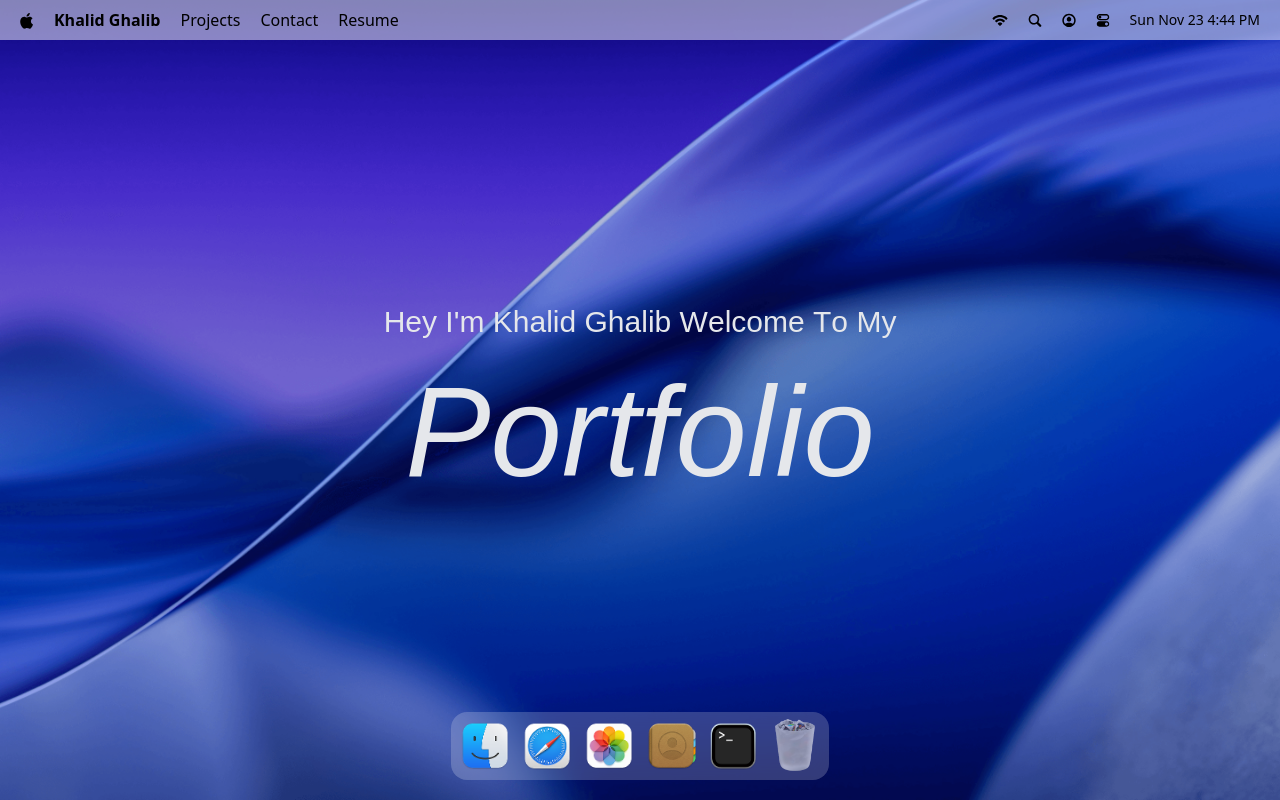
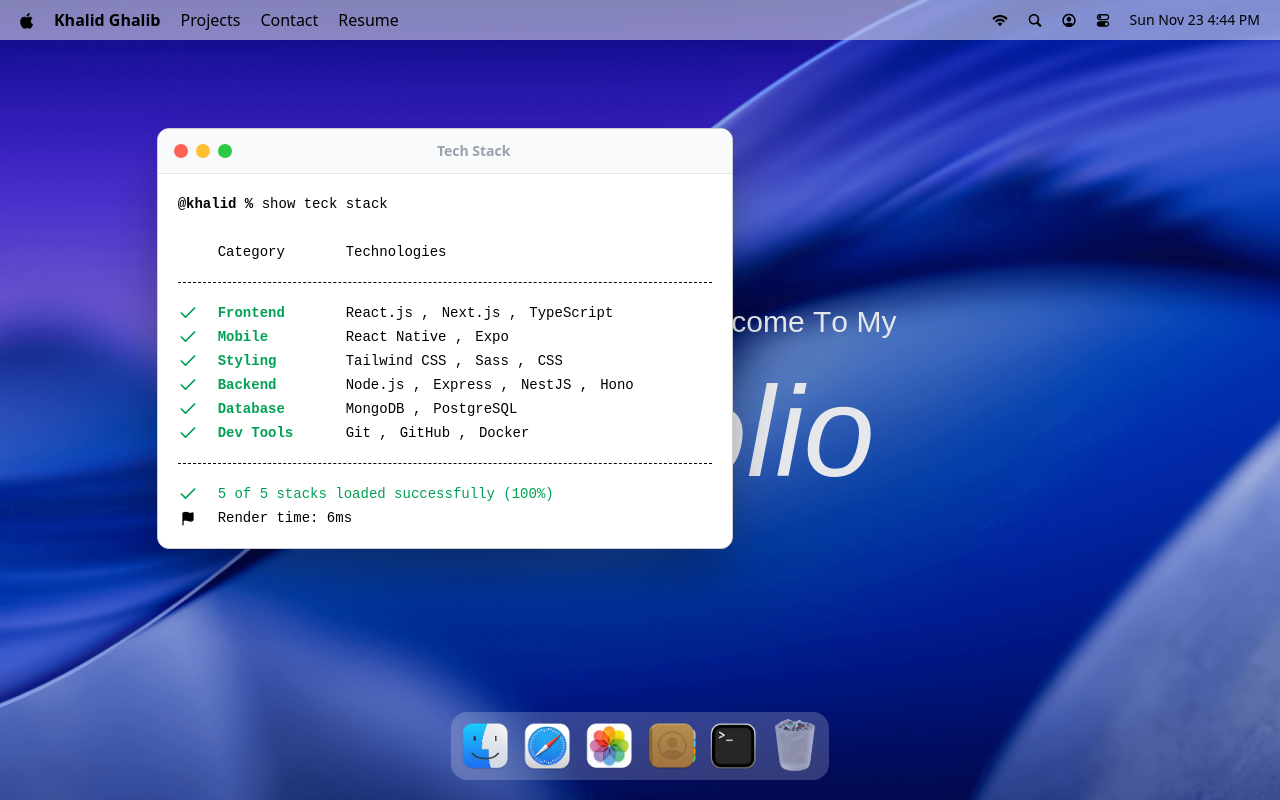
Before and after one commit to khalidghalib404/MacOS_portfolio, a React (Vite) app: page / in a window 1280 px wide. Both pictures are taken after a click on the button 733 px from the left and 746 px from the top of the page. Built offline with nearby package versions, Linux system fonts and the light colour scheme.

Commit message:
implement a hoc for managing window states and add the first window terminal

```diff
--- a/package.json
+++ b/package.json
@@ -14,11 +14,13 @@
     "@tailwindcss/vite": "^4.1.17",
     "dayjs": "^1.11.19",
     "gsap": "^3.13.0",
+    "immer": "^11.0.0",
     "lucide-react": "^0.554.0",
     "react": "^19.2.0",
     "react-dom": "^19.2.0",
     "react-tooltip": "^5.30.0",
-    "tailwindcss": "^4.1.17"
+    "tailwindcss": "^4.1.17",
+    "zustand": "^5.0.8"
   },
   "devDependencies": {
     "@eslint/js": "^9.39.1",
--- a/src/App.jsx
+++ b/src/App.jsx
@@ -1,5 +1,10 @@
 import React from 'react';
 import {Navbar,Welcome,Doc} from "./components/index.js"
+import gsap from "gsap";
+import {Draggable} from "gsap/Draggable";
+import Terminal from "#windows/Terminal.jsx";
+import TerminalWindow from "#windows/Terminal.jsx";
+gsap.registerPlugin(Draggable)
 
 function App(props) {
     return (
@@ -7,6 +12,7 @@ function App(props) {
             <Navbar />
             <Welcome />
             <Doc/>
+            <TerminalWindow/>
         </main>
     );
 }
--- a/src/Constans/index.js
+++ b/src/Constans/index.js
@@ -255,7 +255,7 @@ const WORK_LOCATION = {
                     position: "top-10 right-20",
                 },
                 {
-                    id: 4,
+                    id: 3,
                     name: "nike.png",
                     icon: "/images/image.png",
                     kind: "file",
@@ -361,7 +361,7 @@ const WORK_LOCATION = {
                     position: "top-10 right-20",
                 },
                 {
-                    id: 4,
+                    id: 3,
                     name: "food-delivery-app.png",
                     icon: "/images/image.png",
                     kind: "file",
@@ -493,14 +493,14 @@ export const locations = {
 const INITIAL_Z_INDEX = 1000;
 
 const WINDOW_CONFIG = {
-    finder: { isOpen: false, zIndex: INITIAL_Z_INDEX, data: null },
-    contact: { isOpen: false, zIndex: INITIAL_Z_INDEX, data: null },
-    resume: { isOpen: false, zIndex: INITIAL_Z_INDEX, data: null },
-    safari: { isOpen: false, zIndex: INITIAL_Z_INDEX, data: null },
-    photos: { isOpen: false, zIndex: INITIAL_Z_INDEX, data: null },
-    terminal: { isOpen: false, zIndex: INITIAL_Z_INDEX, data: null },
-    txtfile: { isOpen: false, zIndex: INITIAL_Z_INDEX, data: null },
-    imgfile: { isOpen: false, zIndex: INITIAL_Z_INDEX, data: null },
+    finder: { isOpen: false, zIndex: INITIAL_Z_INDEX, data: null, isMinimized: false, isMaximized: false },
+    contact: { isOpen: false, zIndex: INITIAL_Z_INDEX, data: null, isMinimized: false, isMaximized: false },
+    resume: { isOpen: false, zIndex: INITIAL_Z_INDEX, data: null, isMinimized: false, isMaximized: false },
+    safari: { isOpen: false, zIndex: INITIAL_Z_INDEX, data: null, isMinimized: false, isMaximized: false },
+    photos: { isOpen: false, zIndex: INITIAL_Z_INDEX, data: null, isMinimized: false, isMaximized: false },
+    terminal: { isOpen: false, zIndex: INITIAL_Z_INDEX, data: null, isMinimized: false, isMaximized: false },
+    txtfile: { isOpen: false, zIndex: INITIAL_Z_INDEX, data: null, isMinimized: false, isMaximized: false },
+    imgfile: { isOpen: false, zIndex: INITIAL_Z_INDEX, data: null, isMinimized: false, isMaximized: false },
 };
 
 export { INITIAL_Z_INDEX, WINDOW_CONFIG };
--- a/src/components/Doc.jsx
+++ b/src/components/Doc.jsx
@@ -129,8 +129,10 @@ import { dockApps } from "../Constans/index.js";
 import { Tooltip } from 'react-tooltip';
 import { useGSAP } from "@gsap/react";
 import gsap from "gsap";
+import useWindowStore from "#store/window.js";
 
 const Doc = () => {
+    const {openWindow, closeWindow, windows} = useWindowStore();
     const docRef = useRef(null);
 
     useGSAP(() => {
@@ -183,7 +185,19 @@ const Doc = () => {
     }, []);
 
     const toggleApp = (app) => {
-        //TODO THE OPEN WINDOW LOGOIC
+        if(!app.canOpen) return;
+        const window =   windows[app.id];
+        if (!window){
+            console.error(`window not found for the app: ${app.id}`);
+            return;
+        }
+
+        if (window.isOpen){
+            closeWindow(app.id);
+        } else {
+            openWindow(app.id);
+        }
+        console.log(windows)
     };
 
     return (
--- /dev/null
+++ b/src/components/WindowControls.jsx
@@ -0,0 +1,15 @@
+import useWindowStore from '#store/window'
+import React from 'react'
+
+function WindowControls({target}) {
+
+     const {closeWindow, minimizeWindow, maximizeWindow} = useWindowStore()
+  return <div id="window-controls">
+    <div className="close" onClick={() => closeWindow(target)}/>
+    <div className="minimize" onClick={() => minimizeWindow(target)}/>
+    <div className="maximize" onClick={() => maximizeWindow(target)}/>
+
+    </div>
+}
+
+export default WindowControls
--- a/src/components/index.js
+++ b/src/components/index.js
@@ -2,5 +2,6 @@
 import Navbar from "#components/Navbar";
 import Welcome from "#components/Welcome.jsx";
 import Doc from "#components/Doc";
+import WindowControls from "./WindowControls";
 
-export { Welcome, Navbar,Doc };
+export { Welcome, Navbar,Doc,WindowControls };
--- /dev/null
+++ b/src/hoc/WindowWraper.jsx
@@ -0,0 +1,67 @@
+import { useLayoutEffect, useRef, useEffect } from 'react';
+import useWindowStore from "#store/window.js";
+import { useGSAP } from '@gsap/react';
+import gsap  from 'gsap';
+import { Draggable } from "gsap/Draggable";
+gsap.registerPlugin(Draggable, useGSAP);
+
+const WindowWrapper = (Component,windowKey) =>{
+    const Wrapped = (props) => {
+        const  {focusWindow, windows} = useWindowStore();
+        const {isOpen, zIndex} = windows[windowKey];
+        const ref = useRef(null);
+
+      useGSAP(() => {
+        const el = ref.current;
+        if (!el || !isOpen)return;
+        el.style.display = "block"
+        gsap.fromTo(el,{scale: 0.8, opacity: 0, y:40},{scale: 1,opacity: 1, y: 0, duration:0.4 , ease: "power3.out"})
+      },[isOpen])
+
+      useEffect(() => {
+        const el = ref.current;
+        if (!el || !isOpen) return;
+
+        // Set initial position
+        gsap.set(el, { x: 50, y: 50 });
+
+        // Find the window header to use as drag handle
+        const header = el.querySelector('#window-header');
+        const dragHandle = header || el;
+
+        const [instance] = Draggable.create(el, {
+          type: 'x,y',
+          trigger: dragHandle,
+          onPress: () => focusWindow(windowKey),
+          bounds: 'body',
+          cursor: 'move',
+          inertia: true
+
+        });
+
+        return () => {
+          if (instance) instance.kill();
+        };
+      }, [isOpen, focusWindow, windowKey]);
+
+
+      useLayoutEffect(() =>{
+       const el = ref.current;
+       if(!el) return;
+       el.style.display = isOpen ? "block" : "none"
+      },[isOpen])
+
+
+        if (!isOpen) return null;
+        return <section id={windowKey} ref={ref}  style={{zIndex, position: 'absolute', backgroundColor: 'white', border: '1px solid #ccc'}} className="absolute" data-x="50" data-y="50">
+           <Component {...props}/>
+            </section>
+    }
+
+
+        Wrapped.displayName =   `WindowWrapper (${Component.displayName || Component.name || "Component"})`;
+        return Wrapped;
+}
+
+
+export default WindowWrapper
--- /dev/null
+++ b/src/store/window.js
@@ -0,0 +1,53 @@
+import {create} from "zustand/react";
+import {immer} from "zustand/middleware/immer";
+import {INITIAL_Z_INDEX, WINDOW_CONFIG} from "../Constans/index.js";
+
+
+const useWindowStore = create(immer((set) =>({
+    windows: WINDOW_CONFIG,
+    nextZIndex: INITIAL_Z_INDEX + 1,
+
+    openWindow:(windowKey, data = null ) => set((state)=>{
+        const win = state.windows[windowKey];
+        if(!win) return;
+     win.isOpen = true;
+     win.zIndex = state.nextZIndex;
+     win.data = data ?? win.data;
+     state.nextZIndex++;
+    }),
+
+    closeWindow:(windowKey ) => set((state)=>{
+        const win = state.windows[windowKey];
+        if(!win) return;
+        win.isOpen = false;
+        win.zIndex = INITIAL_Z_INDEX ;
+        win.data = null;
+        win.isMinimized = false;
+        win.isMaximized = false;
+        state.nextZIndex++;
+    }),
+    focusWindow:(windowKey) => set((state)=>{
+        const win = state.windows[windowKey];
+        if(!win) return;
+        win.zIndex = state.nextZIndex;
+        state.nextZIndex++;
+
+    }),
+
+    minimizeWindow:(windowKey) => set((state)=>{
+        const win = state.windows[windowKey];
+        if(!win) return;
+        win.isMinimized = true;
+    }),
+
+    maximizeWindow:(windowKey) => set((state)=>{
+        const win = state.windows[windowKey];
+        if(!win) return;
+        win.isMaximized = !win.isMaximized;
+    }),
+})))
+
+
+
+
+export default useWindowStore;
--- /dev/null
+++ b/src/windows/Terminal.jsx
@@ -0,0 +1,55 @@
+import { techStack } from "../Constans";
+import WindowWrapper from "#hoc/WindowWraper.jsx";
+import { Check, Flag } from "lucide-react";
+import WindowControls from "#components/WindowControls.jsx";
+
+
+function Terminal(props) {
+    return<>
+             <div id="window-header">
+                <WindowControls target="terminal"/>
+                 <h2>Tech Stack </h2>
+             </div>
+
+        <div className="techstack">
+            <p>
+                <span className="font-bold">@khalid % </span>
+                show teck stack
+            </p>
+            <div className="label">
+             <p className="w-32">Category</p>
+             <p>Technologies</p>
+            </div>
+
+           <ul className="content">
+  {techStack.map(({ category, items }) => (
+    <li key={category} className="flex items-center">
+      <Check className="check" size={20} />
+      <h3>{category}</h3>
+      <ul>
+        {items.map((item, i) => (
+          <li className="" key={i}>{item} {i < items.length - 1 ? ",": ""}</li>
+        ))}
+      </ul>
+    </li>
+  ))}
+</ul>
+
+
+        <div className="footnote">
+            <p>
+                <Check size={20}/> 5 of 5 stacks loaded successfully (100%)
+            </p>
+            <p className="text-black">
+                <Flag size={15 } fill="black " />
+                 Render time: 6ms
+            </p>
+
+        </div>
+        </div>
+        </>
+
+}
+const TerminalWindow = WindowWrapper(Terminal, "terminal");
+
+export default TerminalWindow;
--- /dev/null
+++ b/src/windows/index.js
@@ -0,0 +1,2 @@
+import Terminal from "#windows/Terminal.jsx";
+export  {Terminal}
```
Also changed, not shown: 1 other file (tests, documents, lock files or other folders).
